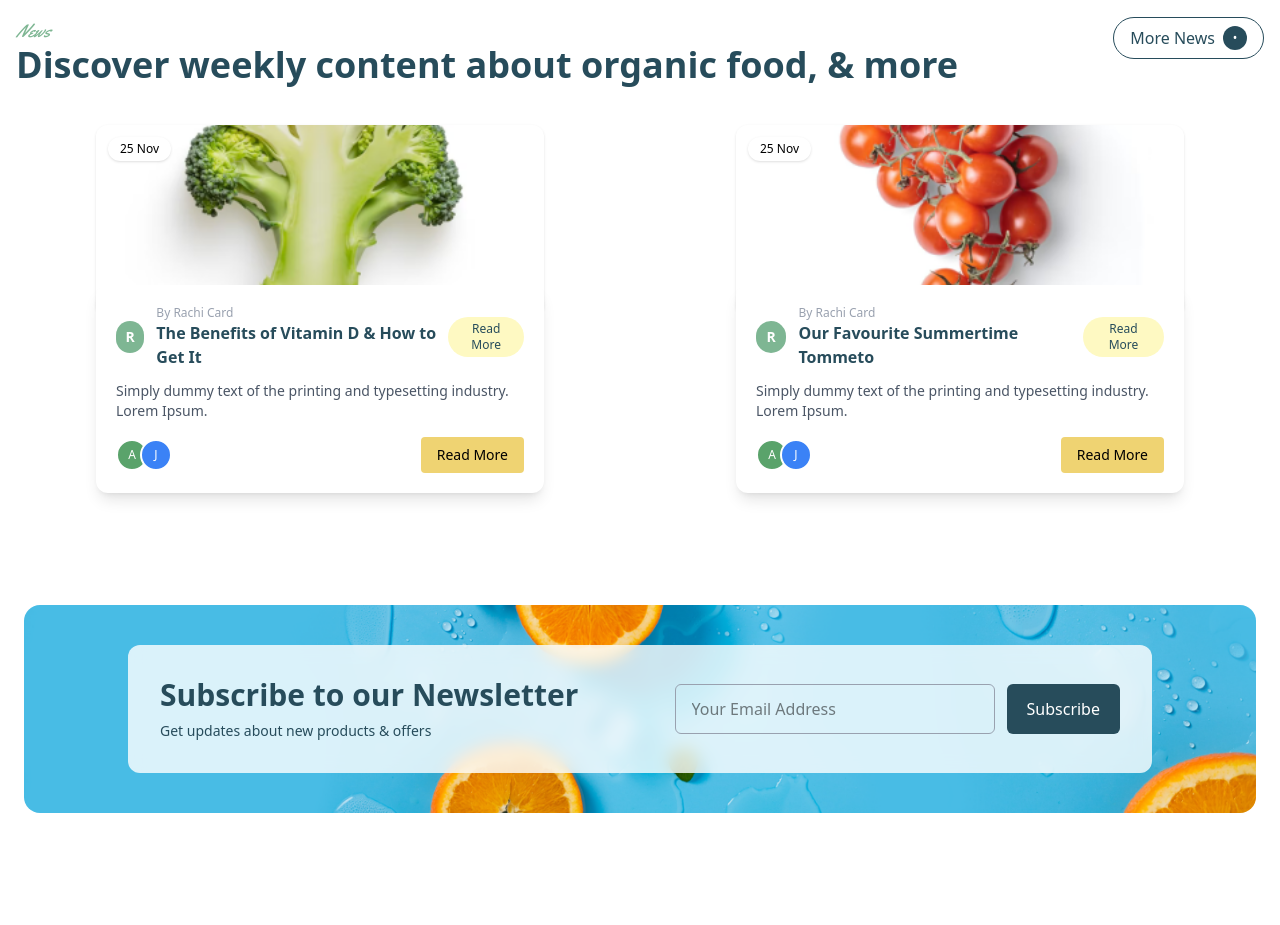
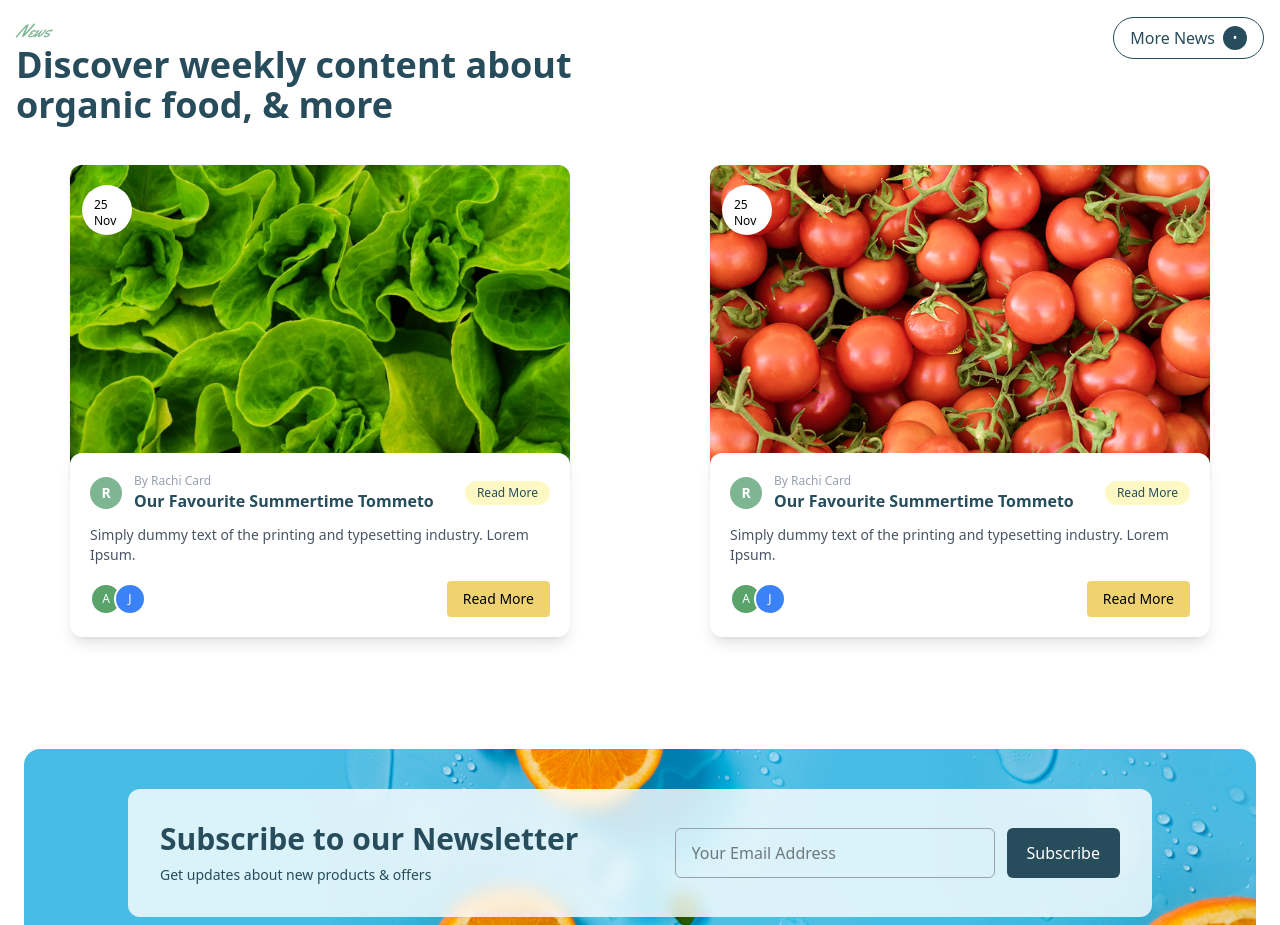
Before and after one commit to Murodillo712/Organick.Shop11, a React (Vite) app: page / in a window 1280 px wide. Shown: the part 6020-6945 px from the top of the page. Built offline with nearby package versions, Linux system fonts and the light colour scheme.

Commit message:
first commit

```diff
--- a/src/App.jsx
+++ b/src/App.jsx
@@ -21,7 +21,7 @@ import pamldori from "../public/pamldori.png";
 import mosh from "../public/mosh.png";
 import yongoq from "../public/yongoq.png";
 import tuxum from "../public/tuxum.png";
-import non from "../public/non2.png";
+import mak from "../public/non2.png"
 import kitob from "../public/kitob.png";
 import shak from "../public/shkland.jpg";
 import barg from "../public/barg.png";
@@ -30,6 +30,8 @@ import baqilajon from "../public/baqilajon.png";
 import piyoz from "../public/piyoz.png";
 import karam1 from "../public/karam1.png";
 import NewsCard from "./NewsCard";
+import barg12 from "../public/barg12.png"
+import tomato from "../public/tamato.png"
 
 export default function App() {
   const products = [
@@ -40,7 +42,7 @@ export default function App() {
     { label: "Health", image: mosh, name: "Mung Bean", oldPrice: 20.0, price: 11.0 },
     { label: "Nuts", image: yongoq, name: "Brown Hazelnut", oldPrice: 20.0, price: 12.0 },
     { label: "Fresh", image: tuxum, name: "Eggs", oldPrice: 20.0, price: 17.0 },
-    { label: "Fresh", imag: non, name: "Zelco Suji Elaichi Rusk", oldPrice: 20.0, price: 15.0 },
+    { label: "Fresh", imag: mak, name: "Zelco Suji Elaichi Rusk", oldPrice: 20.0, price: 15.0 },
   ];
   const rit = [
     { label: "Vegetable", image: gulkaram, name: "Calabrese Broccoli", oldPrice: 20.0, price: 13.0 },
@@ -302,7 +304,7 @@ export default function App() {
       </section>
       <div className="bg-[#eef7f2] py-30">
         <div className="max-w-7xl h-[40vh] mx-auto ">
-          <div className="grid grid-cols-1 md:grid-cols-3 gap-6">
+          <div className=" oi grid grid-cols-1 md:grid-cols-3 gap-6">
             {[
               { img: kitob, label: "Organic Juice" },
               { img: barg, label: "Organic Food" },
@@ -334,7 +336,7 @@ export default function App() {
             <div className="text-left">
               <p className="nok text-[#7EB693] italic text-lg">News</p>
               <h2 className="text-3xl md:text-4xl font-bold text-[#274C5B]">
-                Discover weekly content about organic food, & more
+                Discover weekly content about <br /> organic food, & more
               </h2>
             </div>
 
@@ -349,16 +351,16 @@ export default function App() {
           <div className="grid grid-cols-1 md:grid-cols-2 gap-8">
             <div className="flex justify-center">
               <NewsCard
-                image={caram}
+                image={barg12}
                 date="25 Nov"
-                title="The Benefits of Vitamin D & How to Get It"
+                title="Our Favourite Summertime Tommeto"
                 excerpt="Simply dummy text of the printing and typesetting industry. Lorem Ipsum."
               />
             </div>
 
             <div className="flex justify-center">
               <NewsCard
-                image={pamldori}
+                image={tomato}
                 date="25 Nov"
                 title="Our Favourite Summertime Tommeto"
                 excerpt="Simply dummy text of the printing and typesetting industry. Lorem Ipsum."
--- a/src/NewsCard.jsx
+++ b/src/NewsCard.jsx
@@ -1,11 +1,11 @@
 import React from "react";
 
-export default function NewsCard({ image, date = "25 Nov", title, excerpt }) {
+export default function NewsCard({ image, date = "25  Nov", title, excerpt }) {
     return (
-        <div className="relative w-full max-w-md">
+        <div className="relative w-full max-w-[500px]">
             <div className="relative rounded-xl overflow-hidden shadow-sm">
-                <img src={image} alt={title} className="w-full h-48 object-cover" />
-                <div className="absolute top-3 left-3 bg-white text-xs px-3 py-1 rounded-full shadow">
+                <img src={image} alt={title} className="w-[600px] h-[40vh] object-cover" />
+                <div className="absolute top-5 left-3 bg-white text-xs w-[50px] h-[50px] pt-3 pl-3 pr-1 rounded-full shadow">
                     {date}
                 </div>
             </div>
--- a/src/ProductCard.jsx
+++ b/src/ProductCard.jsx
@@ -1,8 +1,8 @@
 export default function ProductCard({ label, image, name, oldPrice, price }) {
     return (
-        <div className="bg-gray-100 box rounded-md  p-4 w-full max-w-xs">
+        <div className="bg-gray-100 rounded-md  p-4 w-full max-w-xs">
             <div className="relative w[400px] bg-amber-50">
-                <img src={image} alt={name} className=" overflow-hidden border-amber-50 rounded-md  w-[800px] h-48 object-cover" />
+                <img src={image} alt={name} className=" boxs overflow-hidden border-amber-50 rounded-md  w-[800px] h-48 object-cover" />
                 <span className="absolute top-2 left-2 bg-[#274C5B] text-white text-xs px-2 py-1 rounded">{label}</span>
             </div>
             <h3 className="mt-4 font-semibold text-gray-700">{name}</h3>
--- a/src/index.css
+++ b/src/index.css
@@ -57,3 +57,12 @@ h1 {
     transform: scale(1.1);
     box-shadow: 0 4px 8px rgba(0, 0, 0, 0.2);
 }
+
+.oi {
+    cursor: pointer;
+    transition: all 0.4s ease;
+}
+
+.oi:hover {
+    background-color: rgba(255, 255, 255, 0.714);
+}
```
Also changed, not shown: public/shaxs.png (added), public/tamato.png (added).
